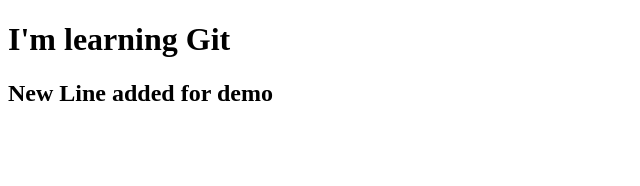
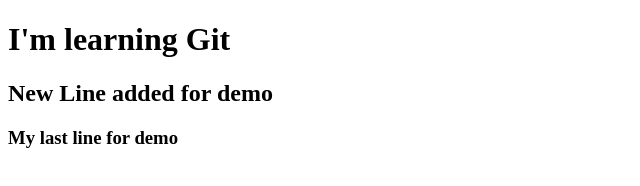
Before and after one commit to umakantsonawane/GFG, a plain HTML site: page index.html in a window 1280 px wide. Shown: the whole page, without its empty margins (0-640 px from the left). Drawn offline with Linux system fonts and the light colour scheme.

```diff
--- a/index.html
+++ b/index.html
@@ -8,5 +8,6 @@
 <body>
     <h1>I'm learning Git</h1>
     <h2>New Line added for demo</h2>
+    <h3>My last line for demo</h3>
 </body>
 </html>
```
